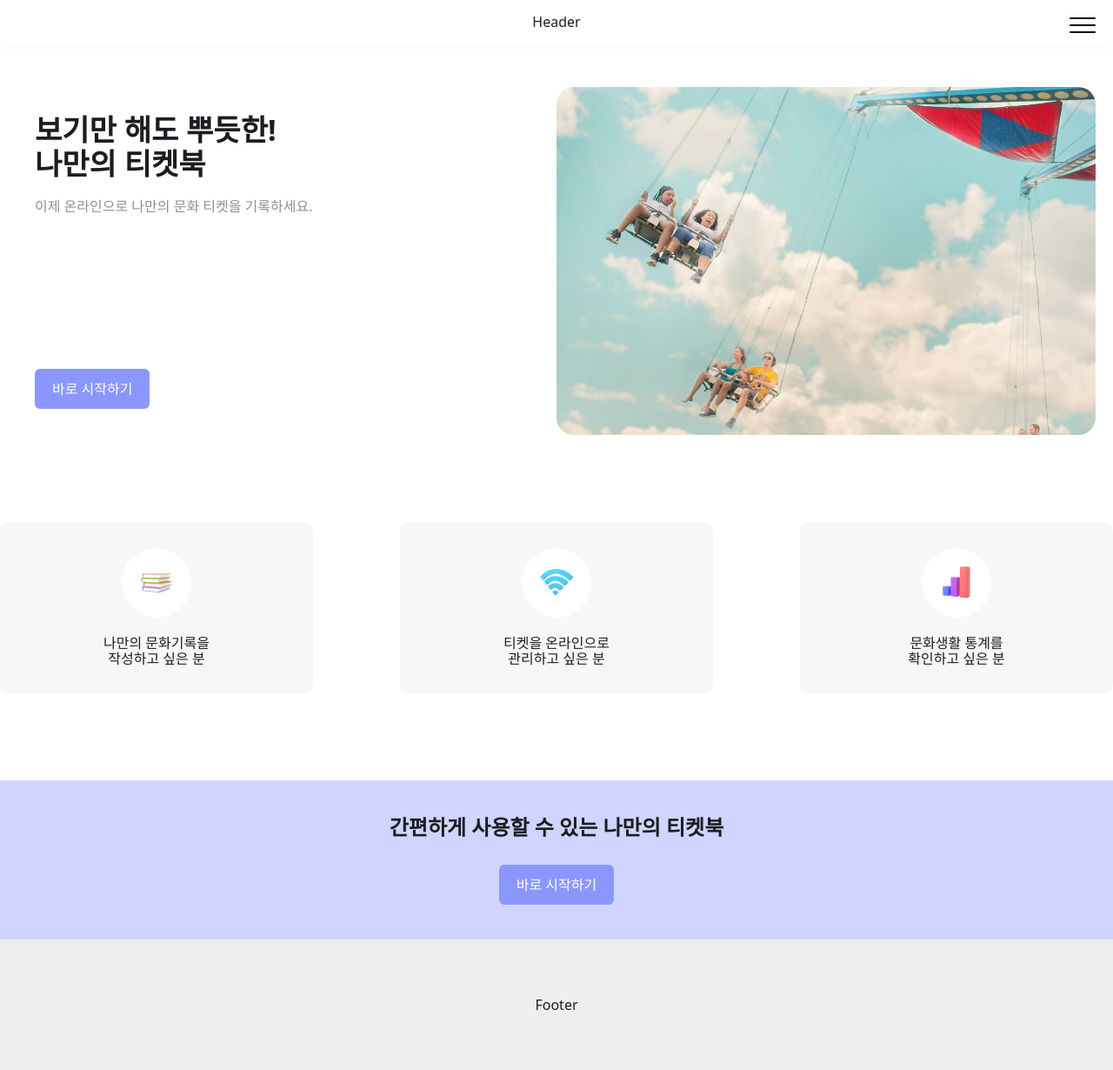
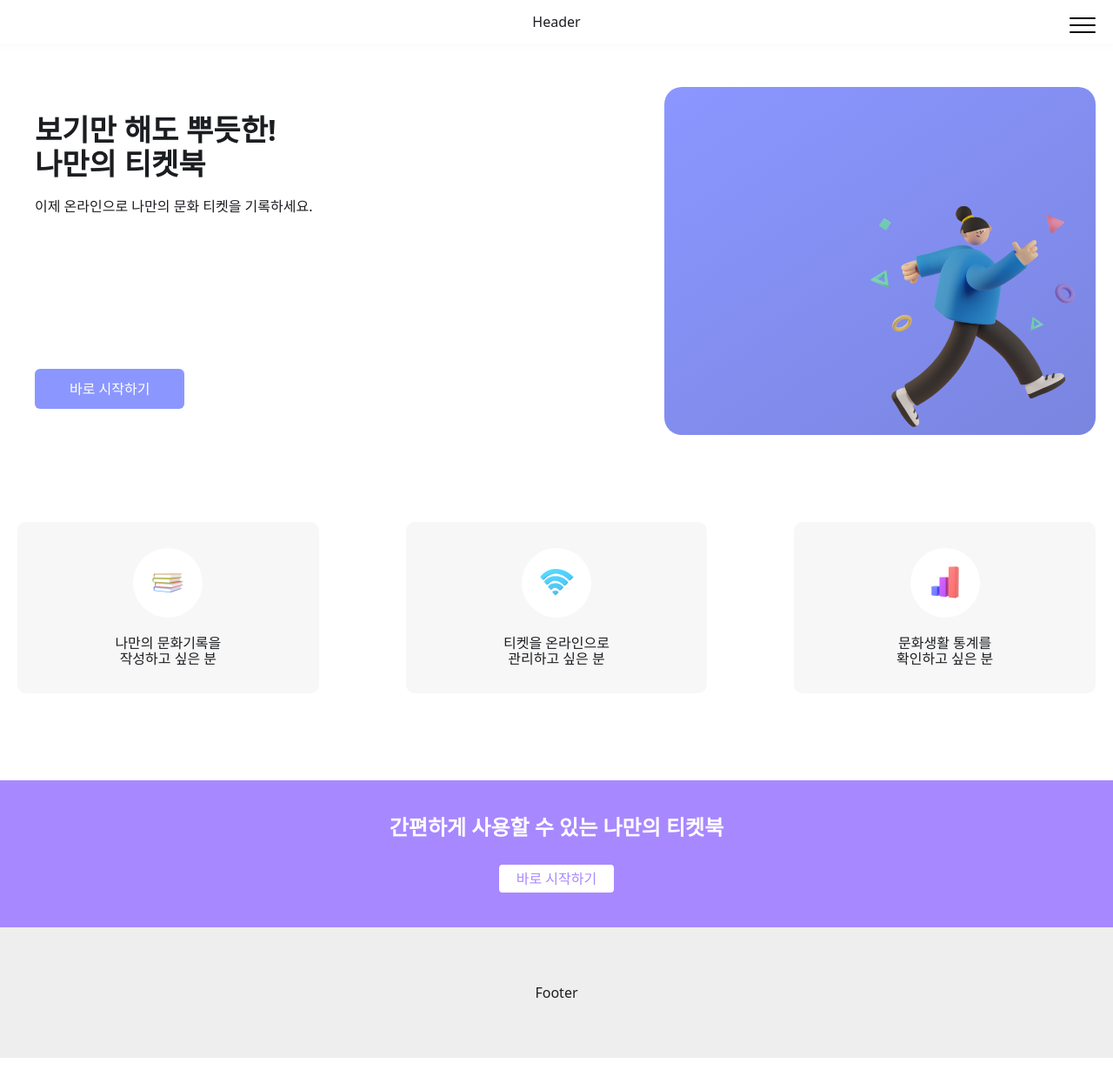
Before and after one commit to seohyun-song/Artsy, a React (Vite) app: page /intro in a window 1280 px wide. Shown: the whole page at 87% size. Built offline with nearby package versions, Linux system fonts and the light colour scheme; no server answers.

Commit message:
design: 디자인 수정

```diff
--- a/src/pages/Intro/Intro.jsx
+++ b/src/pages/Intro/Intro.jsx
@@ -23,10 +23,9 @@ const Intro = () => {
                             <br /> 나만의 티켓북
                         </h2>
                         <p>이제 온라인으로 나만의 문화 티켓을 기록하세요.</p>
-
-                        <Button size="medium" onClick={() => navigate('/register')}>
+                        <I.MainButton size="medium" color="#fff" onClick={() => navigate('/register')}>
                             바로 시작하기
-                        </Button>
+                        </I.MainButton>
                     </I.MainText>
                 </I.MainVisual>
             </Container>
@@ -62,10 +61,13 @@ const Intro = () => {
                 </ul>
             </I.ServiceInfo>
             <I.MainBanner>
-                <h3>간편하게 사용할 수 있는 나만의 티켓북</h3>
-                <Button size="medium" onClick={() => navigate('/register')}>
+                <h3>
+                    간편하게 사용할 수 있는
+                    <br /> 나만의 티켓북
+                </h3>
+                <I.BannerButton size="small" onClick={() => navigate('/register')}>
                     바로 시작하기
-                </Button>
+                </I.BannerButton>
             </I.MainBanner>
         </>
     );
--- a/src/pages/Intro/Intro.styles.js
+++ b/src/pages/Intro/Intro.styles.js
@@ -1,16 +1,17 @@
 import styled from 'styled-components';
 
+import Button from '@components/@common/Button/Button';
 import introUrl from '@assets/images/img-intro.png';
 
 const MainVisual = styled.section`
     overflow: hidden;
     position: relative;
-    min-height: 200px;
+    min-height: 30rem;
     height: 40vh;
     border-radius: 1rem;
 
     /* media */
-    ${({ theme }) => theme.media.labtop} {
+    ${({ theme }) => theme.media.tablet} {
         height: 50vh;
     }
 `;
@@ -22,13 +23,13 @@ const MainText = styled.div`
     height: 100%;
     padding: 3rem 2rem;
     box-sizing: border-box;
+    color: #fff;
 
     h2 {
         font-size: ${({ theme }) => theme.fontSizes.h5};
     }
     p {
         margin-top: 1rem;
-        color: #909090;
         font-size: ${({ theme }) => theme.fontSizes.text};
     }
 
@@ -38,7 +39,9 @@ const MainText = styled.div`
     }
 
     /* media */
-    ${({ theme }) => theme.media.labtop} {
+    ${({ theme }) => theme.media.tablet} {
+        color: ${({ theme }) => theme.colors.black};
+
         h2 {
             font-size: ${({ theme }) => theme.fontSizes.h4};
         }
@@ -48,7 +51,7 @@ const MainText = styled.div`
         }
         button {
             align-self: flex-start;
-            padding: 0.8rem 2rem;
+            padding: 0.8rem 4rem;
             font-size: ${({ theme }) => theme.fontSizes.body};
         }
     }
@@ -56,27 +59,32 @@ const MainText = styled.div`
 
 const MainImage = styled.div`
     z-index: -1;
+    overflow: hidden;
     position: absolute;
     width: 100%;
     height: 100%;
-    background: url(${introUrl}) no-repeat center / cover;
+    background: linear-gradient(146deg, #8b97ff 0%, #7a85e0 100%);
 
     &:before {
         content: '';
+        position: absolute;
         display: block;
-        width: 100%;
-        height: 100%;
-        background-color: rgba(255, 255, 255, 0.4);
+        width: 20rem;
+        height: 20rem;
+        background: url(${introUrl}) no-repeat right bottom / 100%;
+        right: 0;
+        bottom: 0;
     }
 
     /* media */
-    ${({ theme }) => theme.media.labtop} {
-        width: 50%;
+    ${({ theme }) => theme.media.tablet} {
+        width: 40%;
         right: 0;
         border-radius: 2rem;
 
         &:before {
-            display: none;
+            width: 28rem;
+            height: 28rem;
         }
     }
 `;
@@ -97,7 +105,7 @@ const ServiceIcon = styled.div`
     }
 
     /* media */
-    ${({ theme }) => theme.media.labtop} {
+    ${({ theme }) => theme.media.tablet} {
         width: 8rem;
         height: 8rem;
 
@@ -152,10 +160,11 @@ const ServiceInfo = styled.div`
     }
 
     /* media */
-    ${({ theme }) => theme.media.labtop} {
+    ${({ theme }) => theme.media.tablet} {
         & {
             max-width: ${({ theme }) => theme.devicesSize.labtop};
             margin: 10rem auto 0;
+            padding: 0 20px;
         }
 
         > ul {
@@ -202,16 +211,26 @@ const MainBanner = styled.div`
     margin-top: 4rem;
     padding: 4rem;
     box-sizing: border-box;
-    background-color: rgba(139, 151, 256, 0.4);
+    background-color: ${({ theme }) => theme.colors.point2};
+    text-align: center;
+    color: #fff;
 
     h3 {
         font-size: ${({ theme }) => theme.fontSizes.h6};
     }
 
+    br {
+        display: block;
+    }
+
     /* media */
-    ${({ theme }) => theme.media.labtop} {
+    ${({ theme }) => theme.media.tablet} {
         gap: 3rem;
         margin-top: 10rem;
+
+        br {
+            display: none;
+        }
 
         h3 {
             font-size: ${({ theme }) => theme.fontSizes.h5};
@@ -224,4 +243,20 @@ const MainBanner = styled.div`
     }
 `;
 
-export { MainVisual, MainText, MainImage, ServiceInfo, ServiceIcon, MainBanner };
+const BannerButton = styled(Button)`
+    color: ${({ theme }) => theme.colors.point2};
+    background-color: #fff;
+`;
+const MainButton = styled(Button)`
+    padding: 0 4rem;
+    background-color: #fff;
+    color: ${({ theme }) => theme.colors.point1};
+
+    /* media */
+    ${({ theme }) => theme.media.tablet} {
+        color: #fff;
+        background-color: ${({ theme }) => theme.colors.point1};
+    }
+`;
+
+export { MainVisual, MainText, MainImage, ServiceInfo, ServiceIcon, MainBanner, BannerButton, MainButton };
```
Also changed, not shown: src/assets/images/img-intro.png.
